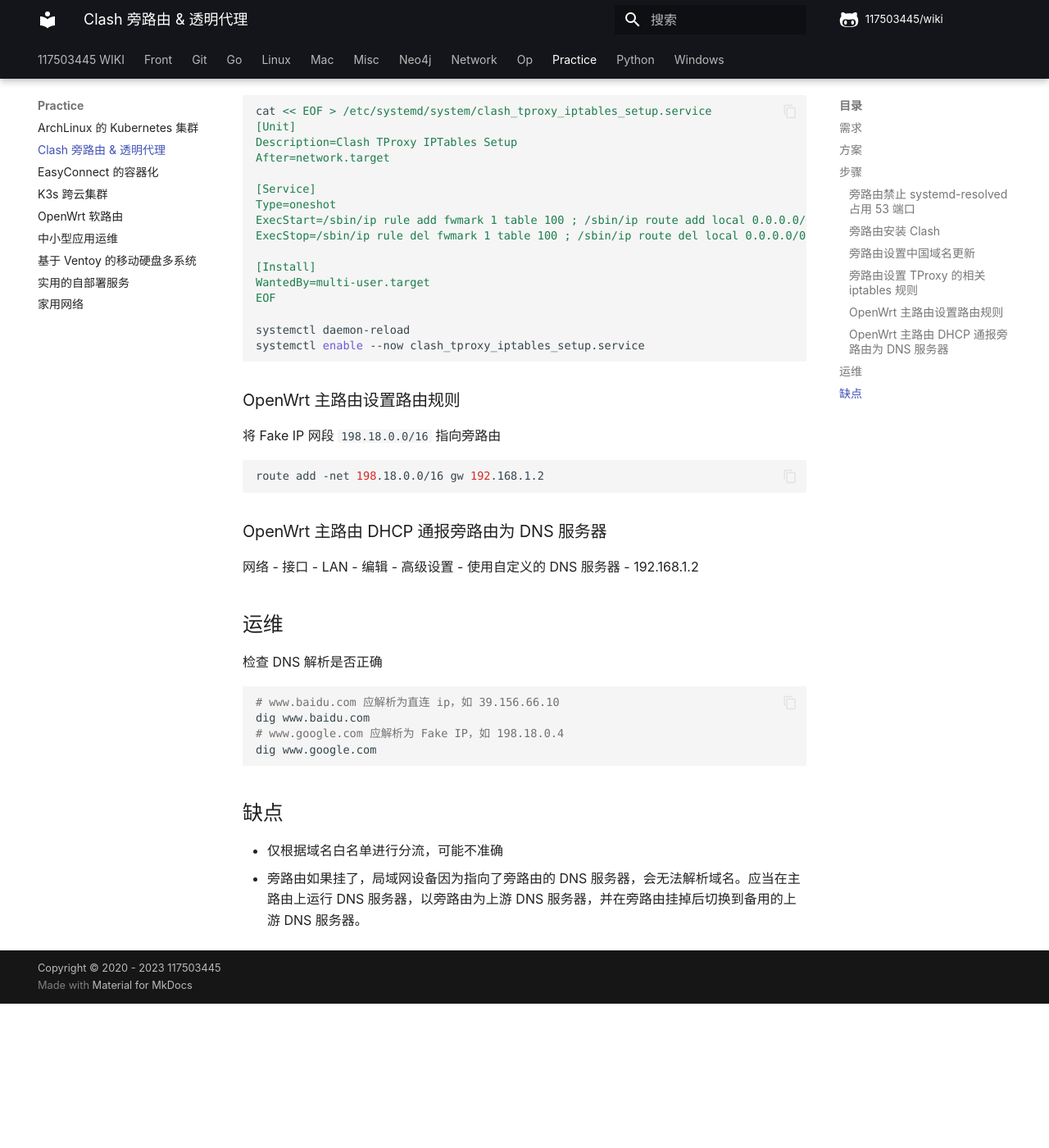
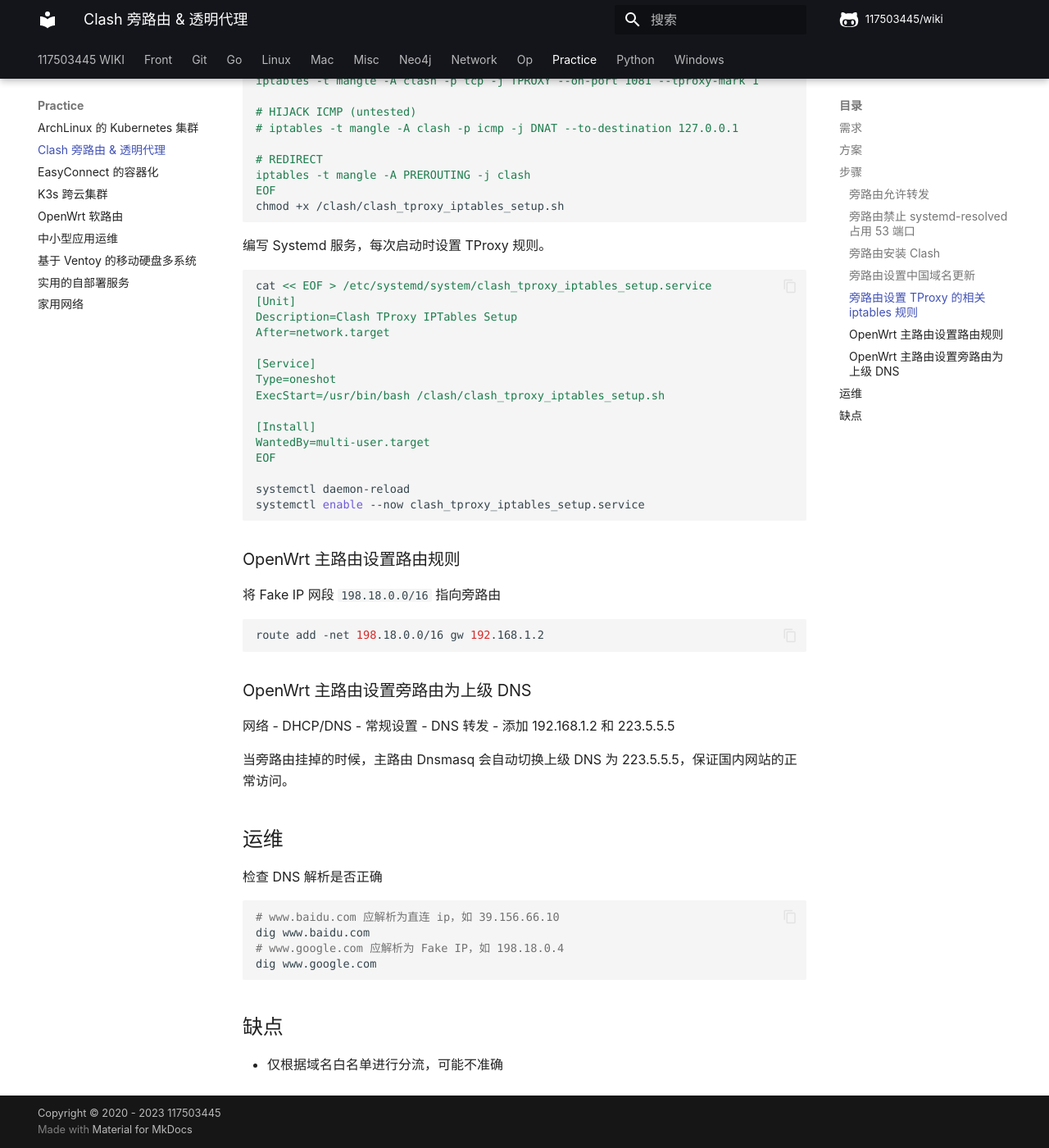
Before and after one commit to 117503445/wiki, an MkDocs documentation site: the page built from docs/practice/Clash 旁路由 & 透明代理.md, in a window 1280 px wide and 1400 px high, scrolled down 6194 px. Shown: the whole window at 82% size. Built offline with MkDocs 1.6.1 and Material for MkDocs 9.7.7, drawn with Linux system fonts in a browser that asks for light colours; some web fonts are replaced; comment, search, counter and statistics services are not loaded; before the commit the page ends 7418 px from its top, so only the background shows below that; some of the changed text lies outside the part shown.

Commit message:
Clash 旁路由 & 透明代理
Signed-off-by: 117503445 <t117503445@gmail.com>

````diff
--- a/docs/practice/Clash 旁路由 & 透明代理.md
+++ b/docs/practice/Clash 旁路由 & 透明代理.md
@@ -16,7 +16,7 @@
 
 假设局域网 IP 段为 `192.168.1.0/24`；主路由 IP 为 `192.168.1.1`, 运行 OpenWrt；旁路由 IP 为 `192.168.1.2`，x86 服务器，运行 ArchLinux。手机作为接入网络的设备，不需要修改任何设置、安装任何软件，即可实现科学上网。
 
-1. 主路由通过 DHCP，将旁路由 `192.168.1.2:53` 设置为手机的 DNS 服务器。
+1. 主路由将旁路由 `192.168.1.2:53` 设置为上级 DNS 服务器。
 2. 手机访问 `www.baidu.com` or `www.google.com`，DNS 请求被转发到旁路由。
 3. 旁路由运行 Clash，Clash 在 `192.168.1.2:53` 提供 DNS 服务。基于 [dnsmasq-china-list](https://raw.githubusercontent.com/felixonmars/dnsmasq-china-list/master/accelerated-domains.china.conf) 提供的国内域名列表进行分流，`www.baidu.com` 是国内域名，查询上层 DNS 服务器 `https://dns.alidns.com/dns-query`，返回 `www.baidu.com` 的 IP 地址 `39.156.66.10`; `www.google.com` 是国外域名，查询上层 DNS 服务器 `https://dns.cloudflare.com/dns-query`，返回 `www.google.com` 的 Fake IP `198.18.0.4`, 同时 Clash 保存 `198.18.0.4` 到 `www.google.com` 的映射关系。
 4. 主路由设置了路由规则，将 Fake IP 网段 `198.18.0.0/16` 指向了旁路由 `192.168.1.2`. 手机访问 `www.baidu.com` 时，请求不经过旁路由，直接访问；访问 `www.google.com` 时，请求被转发到旁路由。
@@ -25,6 +25,17 @@
 尽管我非常喜欢使用 Docker，但是 Docker 也会对 iptables 进行一些修改，导致一些额外复杂度的引入。所以我选择二进制 + Systemd 服务的方式运行 Clash，比较简单。
 
 ## 步骤
+
+### 旁路由允许转发
+
+```sh
+cat << EOF > /etc/sysctl.d/99-sysctl.conf
+net.ipv4.ip_forward = 1
+net.ipv4.conf.all.forwarding = 1
+net.ipv6.conf.all.forwarding = 1
+EOF
+sysctl --system
+```
 
 ### 旁路由禁止 systemd-resolved 占用 53 端口
 
@@ -147,7 +158,7 @@ systemctl daemon-reload
 systemctl enable --now clash
 ```
 
-###  旁路由设置中国域名更新
+### 旁路由设置中国域名更新
 
 ```sh
 cat << EOF > /clash/china_domain_update.py
@@ -253,8 +264,8 @@ cat << EOF > /clash/clash_tproxy_iptables_setup.sh
 #!/usr/bin/env bash
 
 # ROUTE RULES
-#ip rule add fwmark 1 table 100
-#ip route add local 0.0.0.0/0 dev lo table 100
+ip rule add fwmark 1 table 100
+ip route add local 0.0.0.0/0 dev lo table 100
 
 # CREATE TABLE
 iptables -t mangle -N clash
@@ -294,8 +305,7 @@ After=network.target
 
 [Service]
 Type=oneshot
-ExecStart=/sbin/ip rule add fwmark 1 table 100 ; /sbin/ip route add local 0.0.0.0/0 dev lo table 100 ; /usr/bin/bash /clash/clash_tproxy_iptables_setup.sh
-ExecStop=/sbin/ip rule del fwmark 1 table 100 ; /sbin/ip route del local 0.0.0.0/0 dev lo table 100 ; /sbin/iptables -t mangle -F
+ExecStart=/usr/bin/bash /clash/clash_tproxy_iptables_setup.sh
 
 [Install]
 WantedBy=multi-user.target
@@ -313,9 +323,11 @@ systemctl enable --now clash_tproxy_iptables_setup.service
 route add -net 198.18.0.0/16 gw 192.168.1.2
 ```
 
-### OpenWrt 主路由 DHCP 通报旁路由为 DNS 服务器
+### OpenWrt 主路由设置旁路由为上级 DNS
 
-网络 - 接口 - LAN - 编辑 - 高级设置 - 使用自定义的 DNS 服务器 - 192.168.1.2
+网络 - DHCP/DNS - 常规设置 - DNS 转发 - 添加 192.168.1.2 和 223.5.5.5
+
+当旁路由挂掉的时候，主路由 Dnsmasq 会自动切换上级 DNS 为 223.5.5.5，保证国内网站的正常访问。
 
 ## 运维
 
@@ -331,4 +343,3 @@ dig www.google.com
 ## 缺点
 
 - 仅根据域名白名单进行分流，可能不准确
-- 旁路由如果挂了，局域网设备因为指向了旁路由的 DNS 服务器，会无法解析域名。应当在主路由上运行 DNS 服务器，以旁路由为上游 DNS 服务器，并在旁路由挂掉后切换到备用的上游 DNS 服务器。
````
Also changed, not shown: other parts of docs/practice/Clash 旁路由 & 透明代理.md (+1 -1 lines).
